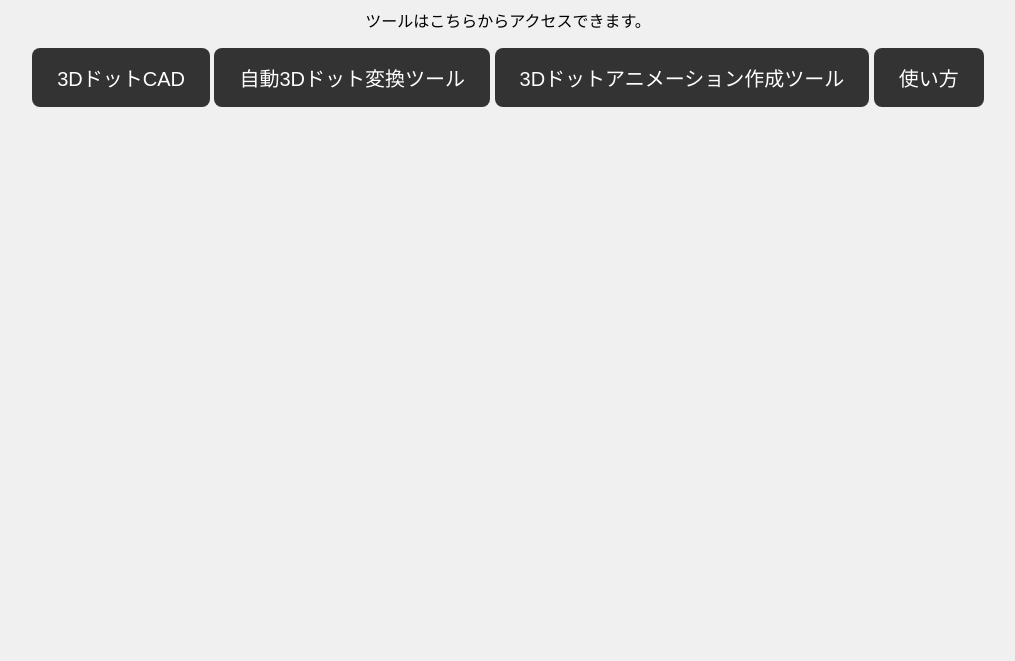
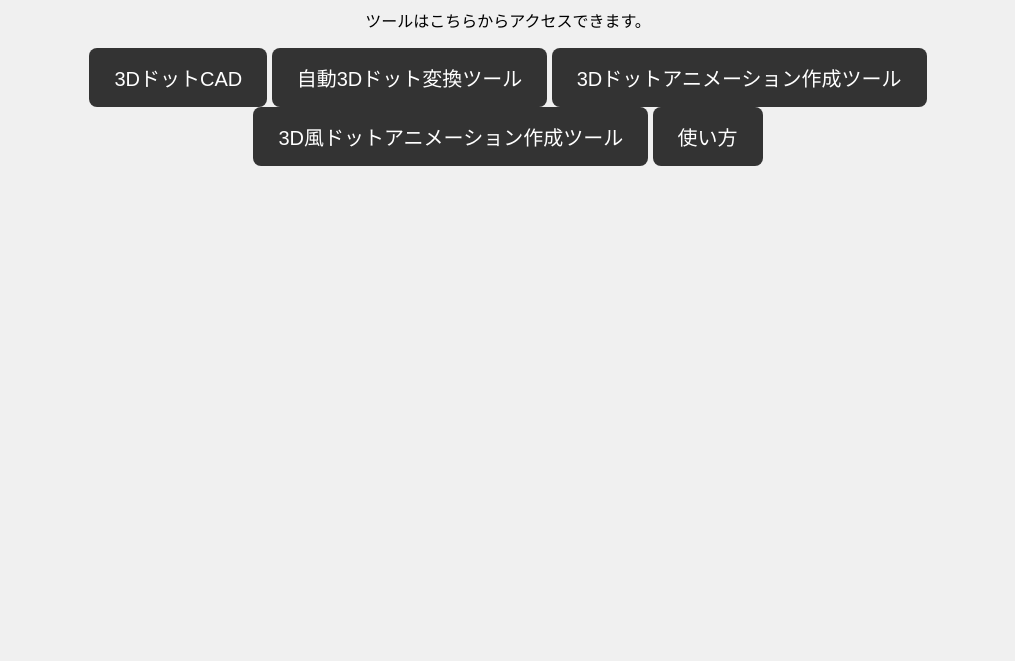
Before and after one commit to tamani3901/Ho-mu, a plain HTML site: page index.html in a window 1280 px wide. Shown: the part 139-800 px from the top of the page, without its empty margins (132-1147 px from the left). Drawn offline with Linux system fonts and the light colour scheme.

Commit message:
Update index.html

```diff
--- a/index.html
+++ b/index.html
@@ -37,6 +37,7 @@
   <a class="github-link" href="https://tamani3901.github.io/3DdotCAD/" target="_blank">3DドットCAD</a>
 <a class="github-link" href="https://tamani3901.github.io/3Dhennkann/" target="_blank">自動3Dドット変換ツール</a>
 <a class="github-link" href="https://tamani3901.github.io/Anime-syonn/" target="_blank">3Dドットアニメーション作成ツール</a>
+<a class="github-link" href="https://tamani3901.github.io/Name-syonn1/" target="_blank">3D風ドットアニメーション作成ツール</a>
 <a class="github-link" href="https://tamani3901.github.io/Tukaikata/" target="_blank">使い方</a>
 
 </body>
```
